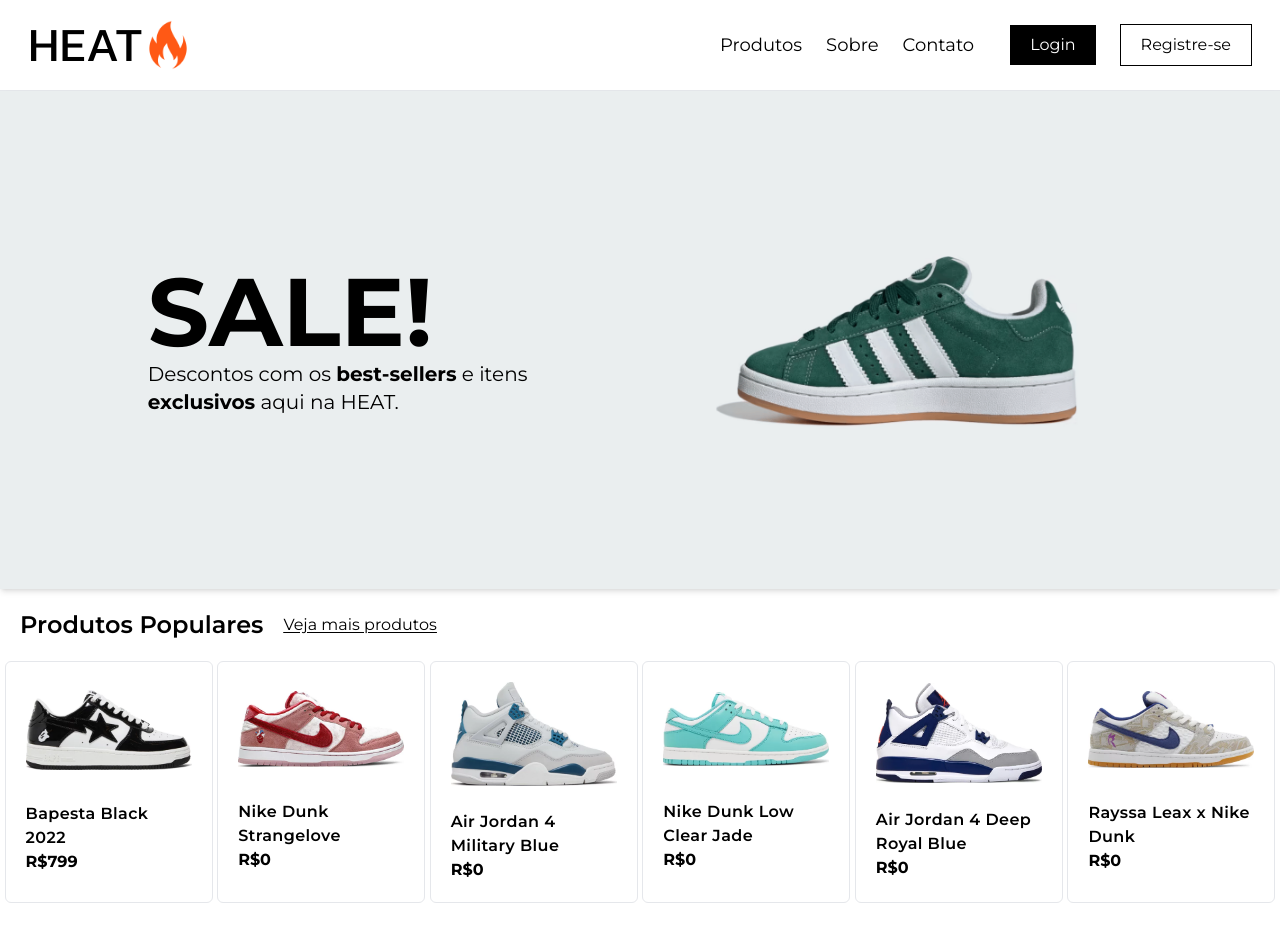
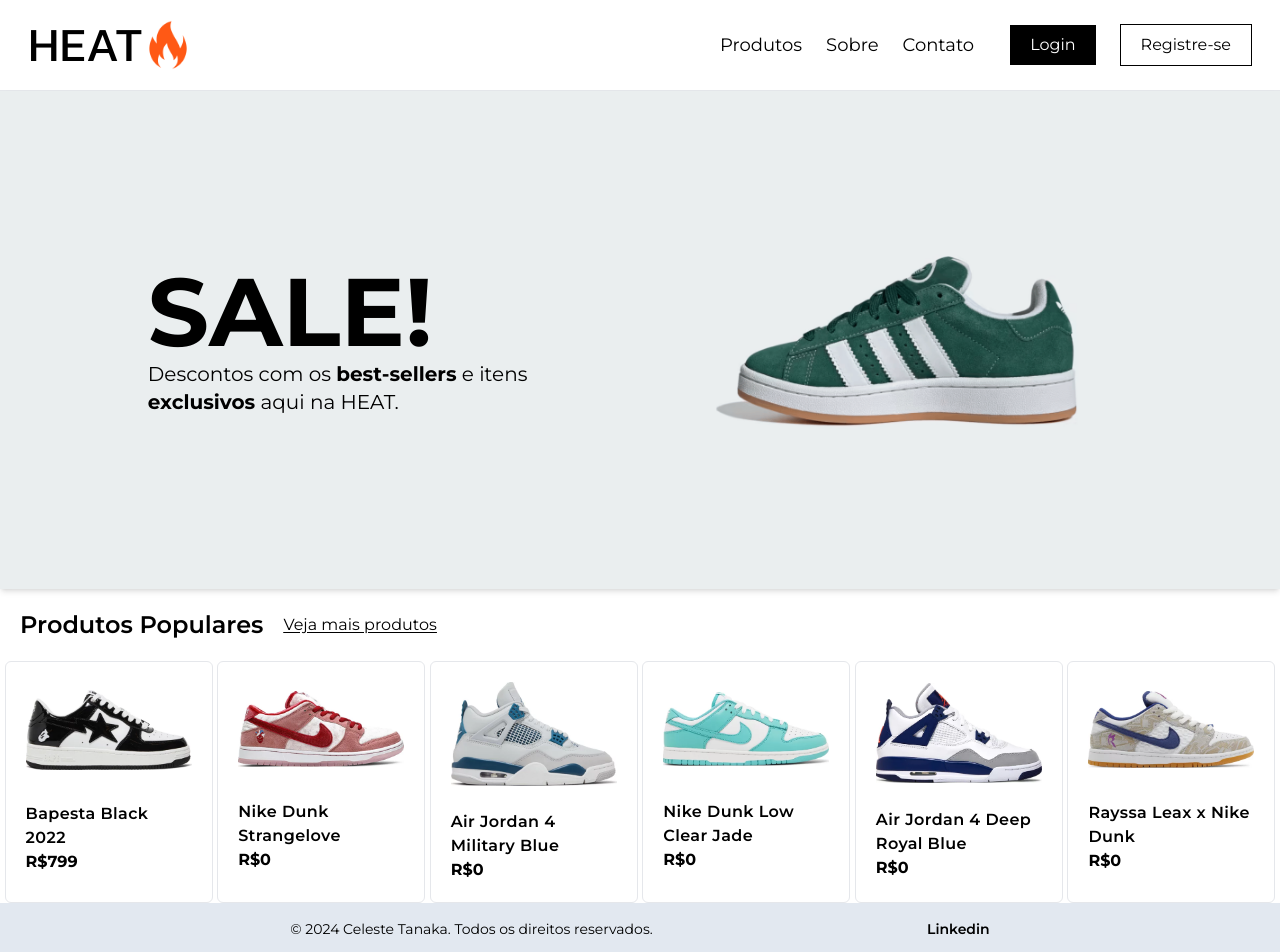
Before and after one commit to celestemayumi/checkpointv, a Next.js app: page / in a window 1280 px wide. Shown: the top 952 px of the page. Before the commit the page ends 903 px from the top, so only its background shows below. Built offline with nearby package versions, Linux system fonts and the light colour scheme; a web font is replaced by a local one.

Commit message:
feat: footer

```diff
--- a/src/app/page.tsx
+++ b/src/app/page.tsx
@@ -1,6 +1,7 @@
 import Header from "@/components/Header";
 import HeroSection from "@/components/HeroSection";
 import PopularProducts from "@/components/PopularProducts";
+import Footer from "@/components/Footer";
 
 export default function Home() {
   return (
@@ -8,6 +9,7 @@
       <Header/>
       <HeroSection/>
       <PopularProducts/>
+      <Footer/>
     </main>
   );
 }
--- /dev/null
+++ b/src/components/Footer/index.tsx
@@ -0,0 +1,10 @@
+const Footer = ()=>{
+    return(
+        <footer className=" bg-slate-200 flex montserrat justify-evenly p-4 text-sm">
+             <p>&copy; 2024 Celeste Tanaka. Todos os direitos reservados.</p>
+             <a href="https://www.linkedin.com/in/celestetanaka/" className="font-semibold">Linkedin</a>
+        </footer>
+    )
+}
+
+export default Footer;
```
